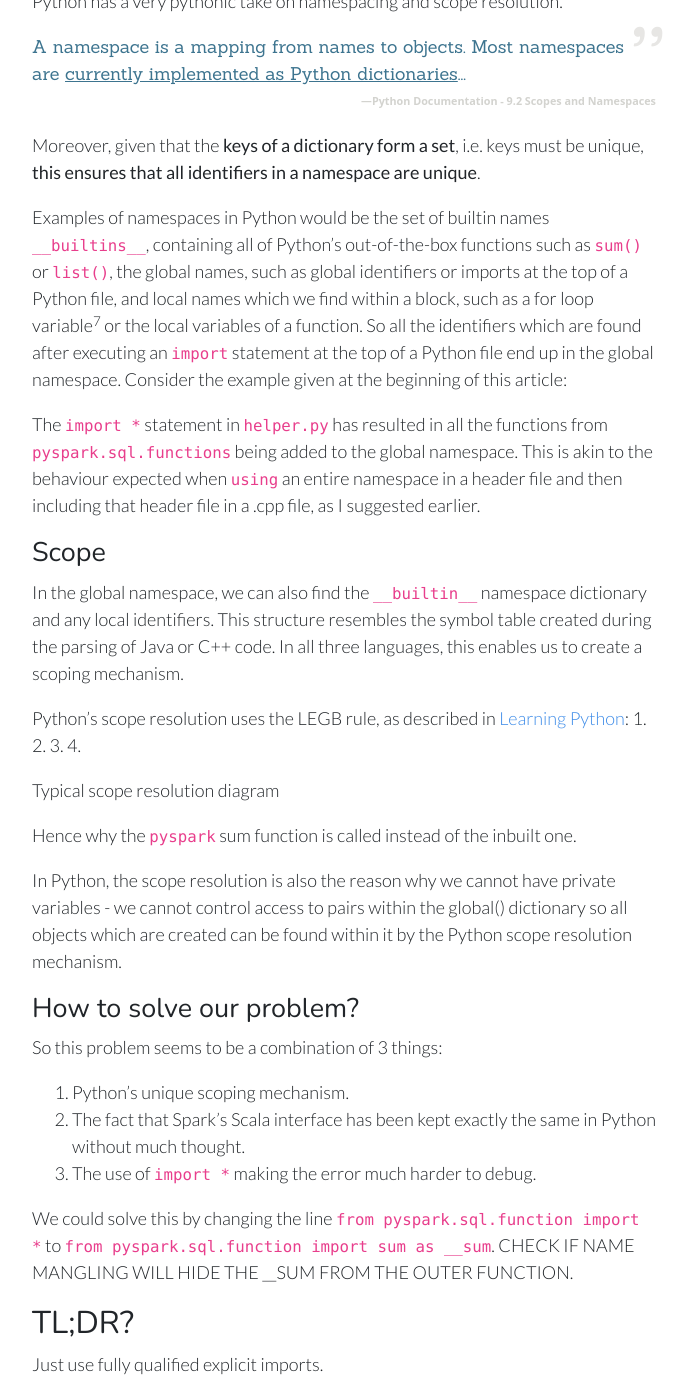
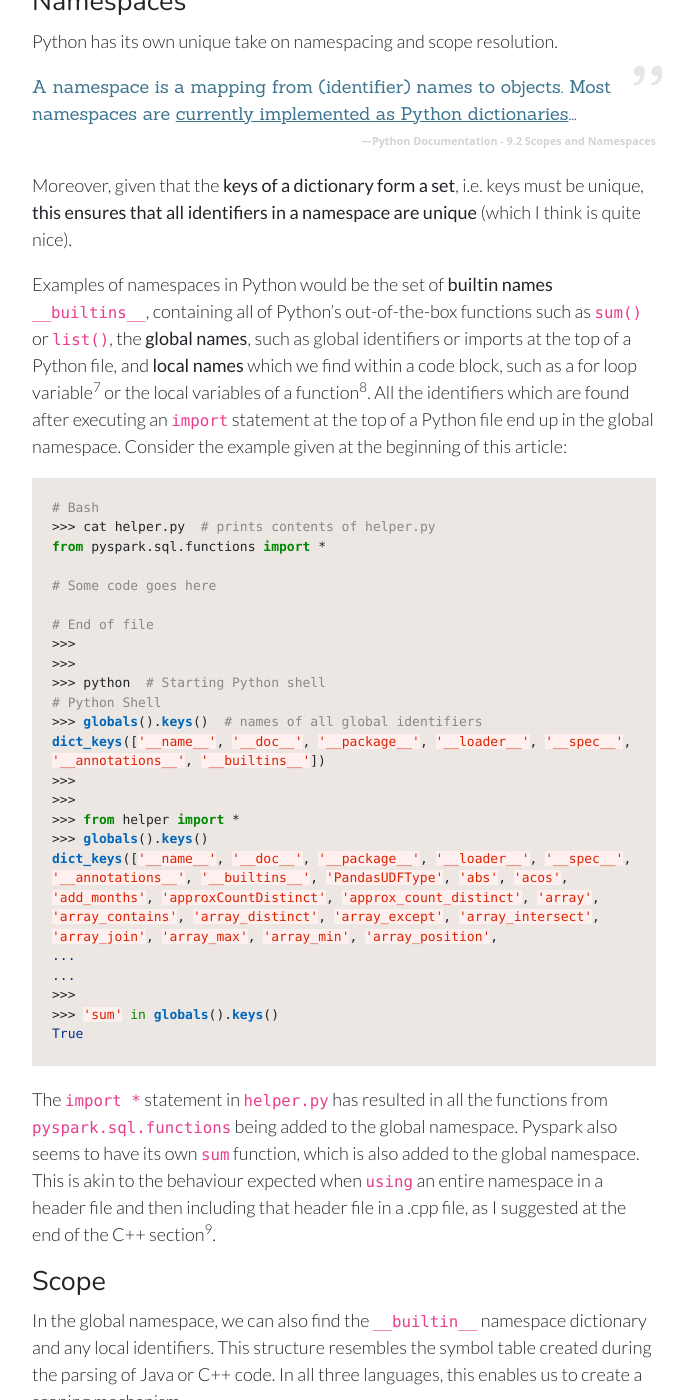
Before and after one commit to RajatRasal/rajatrasal.github.io, a Jekyll site: the page built from _posts/2019-09-05-Import-*-is-a-CRIME-worthy-of-death.md, in a window 1280 px wide and 1400 px high, scrolled down 5116 px. Shown: the whole window, without its empty margins (296-989 px from the left). Built offline with Jekyll 4.4.1, drawn with Linux system fonts in a browser that asks for light colours; some of the changed text lies outside the part shown.

Commit message:
Complete article about import *

````diff
--- a/_posts/2019-09-05-Import-*-is-a-CRIME-worthy-of-death.md
+++ b/_posts/2019-09-05-Import-*-is-a-CRIME-worthy-of-death.md
@@ -7,18 +7,24 @@ type: blog
 I recently came across an error very similar in a colleagues' code when she was using ```pyspark``` for an exploratory data analysis - can you guess what caused it?
 
 ``` python
->>> from helper import *
-...
-...
->>> sum([1, 2, 3])
+>>> cat eda.py
+from helper import *
+
+# Some code goes here
+
+if __name__ == "__main__":
+    # Some more code goes here
+    print(sum([1, 2, 3]))
+>>>
+>>>
+>>> python eda.py
 Traceback (most recent call last):
-  File "<stdin>", line 1, in <module>
+  File "<stdin>", line 7, in <module>
   File "/Users/rajatrasal/anaconda3/envs/spark/lib/python3.7/site-packages/
 pyspark/sql/functions.py", line 44, in _
     jc = getattr(sc._jvm.functions, name)(col._jc if isinstance(col, Column) else col)
 AttributeError: 'NoneType' object has no attribute '_jvm'
 ```
-<br>
 *Why am I getting errors to do with the JVM when I'm using Python's inbuilt sum function?!?!?!* 😰😓
 
 Before we go any further, I want to make it completely clear that **I would never write code like this!** There are so many issues associated with ```import *```-like statements. They polluate the global namespace and make code very hard to follow, resulting in many unusual errors that, with very little extra effort, are completely avoidable.
@@ -62,7 +68,6 @@ Test.java:6: error: reference to List is ambiguous
 in java.awt match
 1 error
 ```
-<br>
 
 The Java compiler handles clashing identifiers by throwing an error and preventing the compilation of the file. It seems as if all classes/types found by looking in the packages specified by the ```import``` statements at the top of the file are appended to a global symbol tables by the compiler, then during the semantic analysis stage of the compilation, an error is thrown when the conflicting class names are found in the class files. As Java is a compiler language, this bug will luckily never make it to the runtime stage.
 
@@ -83,8 +88,6 @@ public class Test {
 ```
 
 [^ide]: Intellij, or even clever usage of the sed bash command, might make this process easier, but its still a real pain having to go through it. Just use explicit single type imports to begin with. *Please!*
-
-<br>
 
 ### C++
 C++ introduces the concept of namespaces as a construct with a programming langauge.
@@ -128,8 +131,6 @@ enum class byte : unsigned char {};
 1 error generated.
 ```
 
-<br>
-
 Once again Google's style guide prohibits the <span class="inline-links">[*using-directive to make all names from a namespace available*](https://google.github.io/styleguide/cppguide.html#Namespaces)</span>.
 
 A better way to separate the ```std::byte``` from our own definition of ```byte``` would be to:
@@ -161,7 +162,6 @@ int main() {
   return 0;
 }
 ```
-<br>
 
 The worst case scenario I can think of here is ```using``` an entire namespace from a header file such that **all the identifiers within the namespace becomes part of the published API.**
 
@@ -171,56 +171,125 @@ Unlike Java and C++, name clashes in Python cannot be resolved until runtime sin
 [^comparison]: Much like a lot of Python's features.
 
 #### Namespaces
-Python has a very pythonic take on namespacing and scope resolution.
+Python has its own unique take on namespacing and scope resolution.
 
-{% include techquote.html quote="A namespace is a mapping from names to objects. Most namespaces are <u>currently implemented as Python dictionaries</u>..." footer="Python Documentation - 9.2 Scopes and Namespaces" %}
+{% include techquote.html quote="A namespace is a mapping from (identifier) names to objects. Most namespaces are <u>currently implemented as Python dictionaries</u>..." footer="Python Documentation - 9.2 Scopes and Namespaces" %}
 
-Moreover, given that the **keys of a dictionary form a set**, i.e. keys must be unique, **this ensures that all identifiers in a namespace are unique**.
+Moreover, given that the **keys of a dictionary form a set**, i.e. keys must be unique, **this ensures that all identifiers in a namespace are unique** (which I think is quite nice).
 
-Examples of namespaces in Python would be the set of builtin names ```__builtins__```, containing all of Python's out-of-the-box functions such as ```sum()``` or ```list()```, the global names, such as global identifiers or imports at the top of a Python file, and local names which we find within a block, such as a for loop variable[^for_loop_scope] or the local variables of a function. So all the identifiers which are found after executing an ```import``` statement at the top of a Python file end up in the global namespace. Consider the example given at the beginning of this article:
+Examples of namespaces in Python would be the set of **builtin names** ```__builtins__```, containing all of Python's out-of-the-box functions such as ```sum()``` or ```list()```, the **global names**, such as global identifiers or imports at the top of a Python file, and **local names** which we find within a code block, such as a for loop variable[^for_loop_scope] or the local variables of a function[^object_namespaces]. All the identifiers which are found after executing an ```import``` statement at the top of a Python file end up in the global namespace. Consider the example given at the beginning of this article:
 
+``` python
+# Bash
+>>> cat helper.py  # prints contents of helper.py
+from pyspark.sql.functions import *
 
+# Some code goes here
 
-The ```import *``` statement in ```helper.py``` has resulted in all the functions from ```pyspark.sql.functions``` being added to the global namespace. This is akin to the behaviour expected when ```using``` an entire namespace in a header file and then including that header file in a .cpp file, as I suggested earlier.
+# End of file
+>>>
+>>>
+>>> python  # Starting Python shell
+# Python Shell
+>>> globals().keys()  # names of all global identifiers
+dict_keys(['__name__', '__doc__', '__package__', '__loader__', '__spec__',
+'__annotations__', '__builtins__'])
+>>>
+>>>
+>>> from helper import *
+>>> globals().keys()
+dict_keys(['__name__', '__doc__', '__package__', '__loader__', '__spec__',
+'__annotations__', '__builtins__', 'PandasUDFType', 'abs', 'acos',
+'add_months', 'approxCountDistinct', 'approx_count_distinct', 'array',
+'array_contains', 'array_distinct', 'array_except', 'array_intersect',
+'array_join', 'array_max', 'array_min', 'array_position',
+...
+...
+>>>
+>>> 'sum' in globals().keys()
+True
+```
+
+[^object_namespaces]: Objects also have their own namespace created by name mangling in Python. This is the reason why identifiers in Python can never be completely private - at best can only be <u>marked as private</u>.
+
+The ```import *``` statement in ```helper.py``` has resulted in all the functions from ```pyspark.sql.functions``` being added to the global namespace. Pyspark also seems to have its own ```sum``` function, which is also added to the global namespace. This is akin to the behaviour expected when ```using``` an entire namespace in a header file and then including that header file in a .cpp file, as I suggested at the end of the C++ section[^akin].
+
+[^akin]: **Although the behaviours are similar but the actual implementation varies greatly.** ```Include``` is a compiler directive in C++ and is executed by the preprocessor prior to assembly code generation. It essentially links up all the file which are to be included into a single large file. Python works slightly differently in that every module which is imported is actually executed, which in turn builds up the global namespace by adding identifiers to the ```globals()``` dict.
 
 [^for_loop_scope]: Unlike many other programming languages, for loop iteration variables are 'forgotten' once we leave the for loop scope. When entering the for loop, the iteration variable would be added to the ```locals()``` namespace dict. When leaving this block, ```del``` would be called on the key associated with the for loop variable which was previously added to the ```locals()``` dict.
 
 #### Scope
 In the global namespace, we can also find the ```__builtin__``` namespace dictionary and any local identifiers. This structure resembles the symbol table created during the parsing of Java or C++ code. In all three languages, this enables us to create a scoping mechanism.
 
-Python's scope resolution uses the LEGB rule, as described in <span class="inline-links">[Learning Python]()</span>:
-1.
-2.
-3.
-4.
+The LEGB rule describes the order in which Python goes about scope resolution, as described in <span class="inline-links">[Learning Python](https://www.amazon.co.uk/Learning-Python-Mark-Lutz/dp/1449355730)</span>:
+1. **L**ocal scope is first search for names, which contains all keys within the ```locals()``` dict.
+2. **E**nclosing scope is then searched, i.e. when a function is defined within another function.
+3. **G**lobal scope containing all keys from the ```globals()``` namespace.
+4. Finally the **B**uiltin scope, with identifiers from ```__builtins__```.
 
-Typical scope resolution diagram
+<figure align="center">
+  <img src="{{ site.url }}/assets/images/import_all_issues/python_scope.png" height="300px" width="420px" alt="Python scope resolution">
+  <figcaption>Python scope resolution and namespace hierarchies taken from Learning Python by Mark Lutz
+  </figcaption>
+</figure>
 
-Hence why the ```pyspark``` sum function is called instead of the inbuilt one.
+Hence why ```pyspark```'s sum function is called instead of the inbuilt one; **Python finds the global ```pyspark.sql.functions.sum``` before it finds the builtin one** and goes with the first identifier it finds.
 
-In Python, the scope resolution is also the reason why we cannot have private variables - we cannot control access to pairs within the global() dictionary so all objects which are created can be found within it by the Python scope resolution mechanism.
+If we manually delete ```pyspark```'s sum from the ```globals()``` dictionary, we get the expected behaviour again. But this is not the solution to our problem.
 
-#### How to solve our problem?
+``` python
+# Python Shell
+>>> from pyspark.sql.functions import *
+>>>
+>>> del globals()['sum']
+>>>
+>>> sum([1, 2, 3])
+6
+```
+
+#### Solution to our problem?
 So this problem seems to be a combination of 3 things:
-1. Python's unique scoping mechanism.
-2. The fact that Spark's Scala interface has been kept exactly the same in Python without much thought.
+1. Python's unique scoping mechanism doing its job.
+2. The fact that Spark's Scala interface has been kept exactly the same in Python without much thought that such a clash might occur.
 3. The use of ```import *``` making the error much harder to debug.
 
-We could solve this by changing the line ```from pyspark.sql.function import *``` to ```from pyspark.sql.function import sum as __sum```. CHECK IF NAME MANGLING WILL HIDE THE __SUM FROM THE OUTER FUNCTION.
+We could solve this by changing the line ```from pyspark.sql.function import *``` to ```from pyspark.sql.function import sum as _sum```. On importing a file in Python, that file is executed and all globally available identifiers are added to the global namespace. However, **any identifier names which are prefixed with at least one underscore cannot be accessed from another file using ```import *``` and WILL NOT POLLUTE THE GLOBAL NAMESPACE**. These functions can only be accessed by using a fully qualified import. So when there is a possibility of a clash or you would like certain helper methods to remain hidden, unless explicity asked for, they should be marked with an underscore prefix. This defensive naming strategy also protects your entire codebase from coder's who might try to ```import *``` from various files.
+
+``` python
+>>> cat helper.py  # prints contents of helper.py
+from pyspark.sql.functions import sum as _sum
+
+# Some code goes here
+
+# End of file
+>>>
+>>>
+>>> python  # Starting Python shell
+# Python Shell
+>>> from helper import *
+>>>
+>>> '_sum' in globals().keys()
+False
+>>>
+>>> import helper
+>>> dir(helper)
+['__builtins__', '__cached__', '__doc__', '__file__', '__loader__',
+ '__name__', '__package__', '__spec__', '_sum']
+>>>
+>>> '_sum' in dir(helper)
+True
+>>>
+>>> from helper import _sum
+>>> _sum
+<function _create_function.<locals>._ at 0x114ff4320>
+>>> sum
+<built-in function sum>
+
+```
 
 ### TL;DR?
 Just use fully qualified explicit imports.
 
-#### Unnecesary extra information - Name Mangling
-The way languages handle conflicting identifier names within a namespace is called **mangling**. Asimple example is how the Java compiler handles inner and anonymous classes.
-
-Another one is the Python standard for marking object methods as *private*.
-
-Or C++ and function definition overloading. The method of mangling will vary from compiler to compiler.
-
-https://en.wikipedia.org/wiki/Name_mangling
-
-I will definitely have to write a separate article on name mangling.
 
 #### References
 - https://www.tutorialspoint.com/compiler_design/compiler_design_phases_of_compiler.htm
--- a/_sass/main.scss
+++ b/_sass/main.scss
@@ -252,6 +252,7 @@ figcaption {
   background-color: $code-background !important;
   padding: 10px 5px 1px 10px;
   font-size: $code-font-size !important;
+  margin-bottom: 20px;
 }
 
 .tech-quote {
````
Also changed, not shown: other parts of _posts/2019-09-05-Import-*-is-a-CRIME-worthy-of-death.md (+1 -0 lines), assets/images/import_all_issues/python_scope.png (added).
